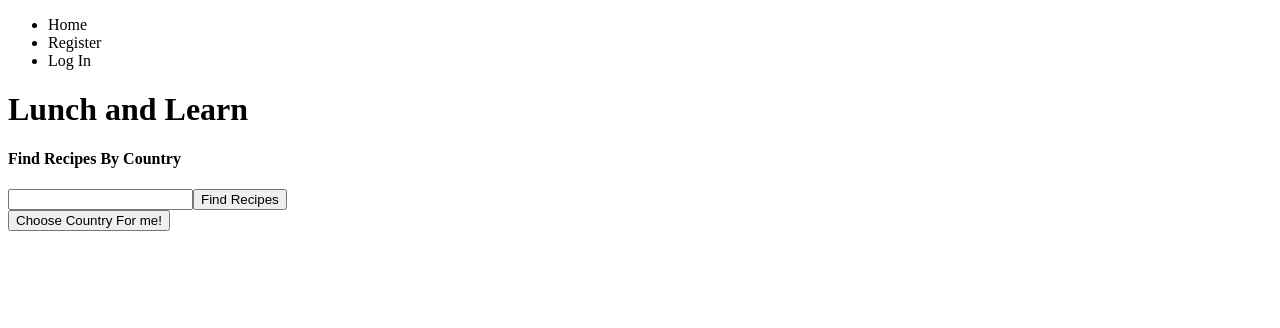
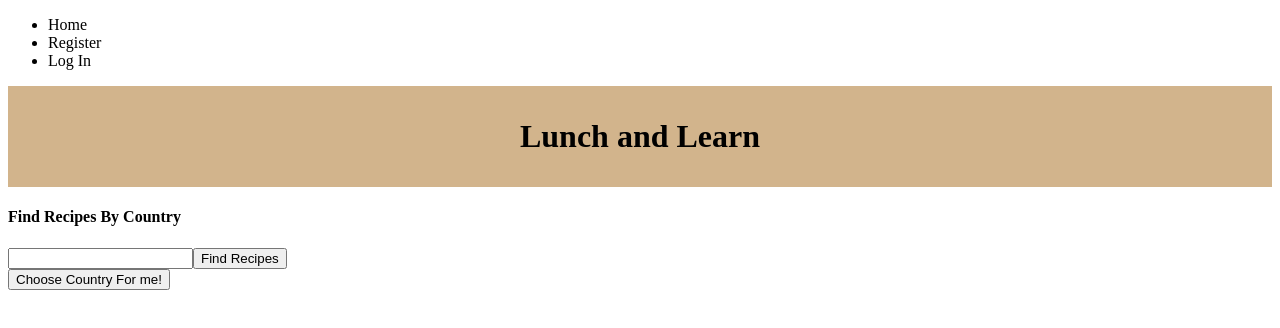
Before and after one commit to calforcal/lunch_and_learn_fe, a React (Vite) app: page / in a window 1280 px wide. Shown: the top 328 px of the page. Built offline with nearby package versions, Linux system fonts and the light colour scheme.

Commit message:
Add basic Header css

```diff
--- a/src/Header/Header.css
+++ b/src/Header/Header.css
@@ -0,0 +1,8 @@
+.Header {
+  max-width: 1280px;
+  height: auto;
+  margin: 0 auto;
+  padding: 2rem;
+  text-align: center;
+  background-color: tan;
+}
--- a/src/Header/Header.jsx
+++ b/src/Header/Header.jsx
@@ -1,6 +1,8 @@
+import "./Header.css"
+
 function Header({children}) {
   return (
-    <h1>{children}</h1>
+    <h1 className="Header">{children}</h1>
   );
 }
 
```
